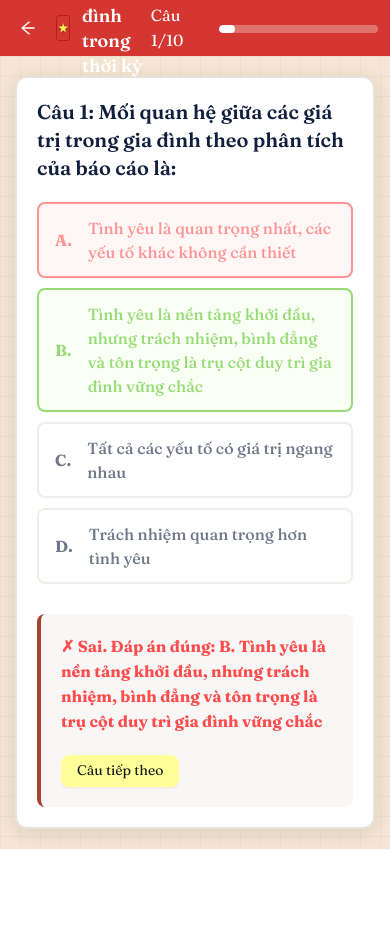
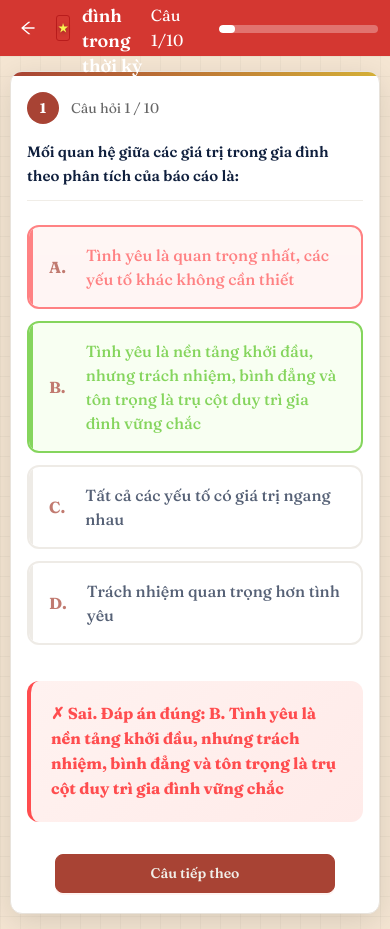
Before and after one commit to CodeCuaTienNe/Assignment_MLN131, a Next.js app: page /quiz in a window 390 px wide. Both pictures are taken after a click on the button 195 px from the left and 240 px from the top of the page. Before the commit the page ends 849 px from the top, so only its background shows below. Built offline with nearby package versions, Linux system fonts and the light colour scheme.

Commit message:
feat: enhance quiz page UI with improved loading state, question header, and responsive design adjustments

```diff
--- a/src/app/quiz/page.js
+++ b/src/app/quiz/page.js
@@ -104,8 +104,11 @@ export default function QuizPage() {
           style={{ paddingTop: "56px", minHeight: "calc(100vh - 56px)" }}
         >
           <div className="quiz-container">
-            <div style={{ textAlign: "center", padding: "50px" }}>
-              <Text>Đang tải câu hỏi...</Text>
+            <div className="quiz-loading">
+              <div className="loading-icon">📚</div>
+              <Text style={{ fontSize: "18px", color: "#0f1f3d" }}>
+                Đang tải câu hỏi...
+              </Text>
             </div>
           </div>
         </Content>
@@ -193,29 +196,45 @@ export default function QuizPage() {
         >
           <div className="quiz-container">
             <div className="quiz-completed">
+              <div className="completed-icon">🎉</div>
               <Title
                 level={2}
-                style={{ textAlign: "center", color: "#a84334" }}
+                style={{
+                  textAlign: "center",
+                  color: "#a84334",
+                  marginBottom: "8px",
+                }}
               >
-                Chúc mừng! Bạn đã hoàn thành quiz
+                Chúc mừng!
               </Title>
+              <Text
+                style={{
+                  fontSize: "18px",
+                  color: "#0f1f3d",
+                  textAlign: "center",
+                  display: "block",
+                  marginBottom: "32px",
+                }}
+              >
+                Bạn đã hoàn thành quiz
+              </Text>
               <div className="score-display">
-                <Text style={{ fontSize: "24px", fontWeight: "bold" }}>
-                  Điểm số: {score}/{totalQuestions}
+                <Text className="score-number">
+                  {score}/{totalQuestions}
                 </Text>
-                <Text style={{ fontSize: "18px", marginTop: "10px" }}>
-                  Tỷ lệ đúng: {Math.round((score / totalQuestions) * 100)}%
+                <Text className="score-percentage">
+                  {Math.round((score / totalQuestions) * 100)}%
+                </Text>
+                <Text
+                  style={{ fontSize: "14px", color: "#666", marginTop: "8px" }}
+                >
+                  Tỷ lệ đúng
                 </Text>
               </div>
               <Button
                 type="primary"
-                size="large"
                 onClick={resetQuiz}
-                style={{
-                  background: "#a84334",
-                  borderColor: "#a84334",
-                  marginTop: "20px",
-                }}
+                className="reset-button"
               >
                 Làm lại quiz
               </Button>
@@ -315,9 +334,23 @@ export default function QuizPage() {
       <Content style={{ paddingTop: "56px", minHeight: "calc(100vh - 56px)" }}>
         <div className="quiz-container">
           <div className="quiz-question">
-            <Title level={4} style={{ marginBottom: "20px", color: "#0f1f3d" }}>
-              Câu {currentQuestionIndex + 1}: {currentQuestion?.question}
-            </Title>
+            <div className="question-header">
+              <div
+                style={{
+                  display: "flex",
+                  alignItems: "center",
+                  marginBottom: "16px",
+                }}
+              >
+                <div className="question-number">
+                  {currentQuestionIndex + 1}
+                </div>
+                <Text style={{ fontSize: "14px", color: "#666" }}>
+                  Câu hỏi {currentQuestionIndex + 1} / {totalQuestions}
+                </Text>
+              </div>
+              <div className="question-title">{currentQuestion?.question}</div>
+            </div>
             <div className="quiz-options">
               {currentQuestion?.options.map((option, index) => (
                 <Button
@@ -337,15 +370,15 @@ export default function QuizPage() {
                   disabled={showAnswer}
                   block
                   style={{
-                    marginBottom: "10px",
+                    marginBottom: "12px",
                     height: "auto",
-                    padding: "12px 16px",
+                    padding: "16px 20px",
                     textAlign: "left",
                     whiteSpace: "normal",
                     fontSize: "16px",
                   }}
                 >
-                  <span style={{ fontWeight: "bold", marginRight: "8px" }}>
+                  <span className="option-letter">
                     {String.fromCharCode(65 + index)}.
                   </span>
                   {option}
@@ -353,7 +386,13 @@ export default function QuizPage() {
               ))}
             </div>
             {showAnswer && (
-              <div className="answer-feedback">
+              <div
+                className={`answer-feedback ${
+                  selectedAnswer === currentQuestion.correctAnswer
+                    ? "correct"
+                    : "incorrect"
+                }`}
+              >
                 <Text
                   style={{
                     fontSize: "16px",
@@ -371,14 +410,14 @@ export default function QuizPage() {
                   {String.fromCharCode(65 + currentQuestion.correctAnswer)}.{" "}
                   {currentQuestion.options[currentQuestion.correctAnswer]}
                 </Text>
+              </div>
+            )}
+            {showAnswer && (
+              <div className="quiz-navigation">
                 <Button
                   type="primary"
                   onClick={nextQuestion}
-                  style={{
-                    marginTop: "20px",
-                    background: "#a84334",
-                    borderColor: "#a84334",
-                  }}
+                  className="next-button"
                 >
                   {currentQuestionIndex < totalQuestions - 1
                     ? "Câu tiếp theo"
--- a/src/app/quiz/quiz.css
+++ b/src/app/quiz/quiz.css
@@ -8,7 +8,7 @@
   font-family: "Fraunces", "Inter", -apple-system, BlinkMacSystemFont,
     sans-serif;
   position: relative;
-  padding: 40px 20px;
+  padding: 20px 15px;
   display: flex;
   justify-content: center;
   align-items: flex-start;
@@ -31,17 +31,57 @@
 /* Quiz Question Container */
 .quiz-question {
   background: white;
-  border-radius: 12px;
-  padding: 30px;
-  box-shadow: 0 4px 20px rgba(0, 0, 0, 0.1);
-  max-width: 800px;
+  border-radius: 16px;
+  padding: 32px;
+  box-shadow: 0 8px 32px rgba(0, 0, 0, 0.12);
+  max-width: 900px;
   width: 100%;
-  border: 2px solid #e8e3dc;
+  border: 1px solid #e8e3dc;
+  position: relative;
+  overflow: hidden;
+}
+
+.quiz-question::before {
+  content: "";
+  position: absolute;
+  top: 0;
+  left: 0;
+  right: 0;
+  height: 4px;
+  background: linear-gradient(90deg, #a84334, #d4af37);
+}
+
+/* Question Header */
+.question-header {
+  margin-bottom: 24px;
+  padding-bottom: 16px;
+  border-bottom: 1px solid #f0ede7;
+}
+
+.question-number {
+  display: inline-flex;
+  align-items: center;
+  justify-content: center;
+  width: 40px;
+  height: 40px;
+  background: #a84334;
+  color: white;
+  border-radius: 50%;
+  font-weight: bold;
+  font-size: 16px;
+  margin-right: 12px;
+}
+
+.question-title {
+  color: #0f1f3d;
+  font-size: 18px;
+  line-height: 1.6;
+  font-weight: 600;
 }
 
 /* Quiz Options */
 .quiz-options {
-  margin-bottom: 20px;
+  margin: 24px 0;
 }
 
 .quiz-option {
@@ -50,13 +90,32 @@
   color: #0f1f3d !important;
   transition: all 0.3s ease;
   font-weight: 500;
+  border-radius: 12px;
+  margin-bottom: 12px;
+  position: relative;
+  overflow: hidden;
+}
+
+.quiz-option::before {
+  content: "";
+  position: absolute;
+  left: 0;
+  top: 0;
+  bottom: 0;
+  width: 4px;
+  background: #e8e3dc;
+  transition: all 0.3s ease;
 }
 
 .quiz-option:hover:not(:disabled) {
   border-color: #a84334 !important;
-  background: #f9f7f5 !important;
+  background: #fefefe !important;
   transform: translateY(-2px);
-  box-shadow: 0 4px 12px rgba(168, 67, 52, 0.15);
+  box-shadow: 0 6px 20px rgba(168, 67, 52, 0.15);
+}
+
+.quiz-option:hover:not(:disabled)::before {
+  background: #a84334;
 }
 
 .quiz-option.selected {
@@ -65,10 +124,18 @@
   color: #a84334 !important;
 }
 
+.quiz-option.selected::before {
+  background: #a84334;
+}
+
 .quiz-option.correct {
   border-color: #52c41a !important;
   background: #f6ffed !important;
   color: #52c41a !important;
+}
+
+.quiz-option.correct::before {
+  background: #52c41a;
 }
 
 .quiz-option.incorrect {
@@ -77,51 +144,220 @@
   color: #ff4d4f !important;
 }
 
+.quiz-option.incorrect::before {
+  background: #ff4d4f;
+}
+
 .quiz-option:disabled {
-  opacity: 0.6;
+  opacity: 0.7;
+}
+
+.option-letter {
+  font-weight: bold;
+  margin-right: 12px;
+  color: #a84334;
+  font-size: 16px;
 }
 
 /* Answer Feedback */
 .answer-feedback {
-  margin-top: 20px;
+  margin-top: 24px;
   padding: 20px;
-  background: #f9f7f5;
+  background: linear-gradient(135deg, #f9f7f5 0%, #f0ede7 100%);
+  border-radius: 12px;
+  border-left: 4px solid #a84334;
+  position: relative;
+}
+
+.answer-feedback.correct {
+  background: linear-gradient(135deg, #f6ffed 0%, #e8f5e8 100%);
+  border-left-color: #52c41a;
+}
+
+.answer-feedback.incorrect {
+  background: linear-gradient(135deg, #fff2f0 0%, #ffebe9 100%);
+  border-left-color: #ff4d4f;
+}
+
+/* Navigation Buttons */
+.quiz-navigation {
+  margin-top: 32px;
+  display: flex;
+  justify-content: center;
+  gap: 16px;
+}
+
+.next-button {
+  background: #a84334 !important;
+  border-color: #a84334 !important;
+  color: var(--cream-200) !important;
   border-radius: 8px;
-  border-left: 4px solid #a84334;
+  font-weight: 600;
+  padding: 8px 24px;
+  height: auto;
+  transition: all 0.3s ease;
+}
+
+.next-button:hover {
+  background: #8b3a2b !important;
+  border-color: #8b3a2b !important;
+  color: var(--cream-200) !important;
+  transform: translateY(-1px);
+  box-shadow: 0 4px 12px rgba(168, 67, 52, 0.3);
 }
 
 /* Quiz Completed */
 .quiz-completed {
   background: white;
-  border-radius: 12px;
-  padding: 40px;
-  box-shadow: 0 4px 20px rgba(0, 0, 0, 0.1);
+  border-radius: 16px;
+  padding: 48px 32px;
+  box-shadow: 0 8px 32px rgba(0, 0, 0, 0.12);
   max-width: 600px;
   width: 100%;
   text-align: center;
-  border: 2px solid #e8e3dc;
+  border: 1px solid #e8e3dc;
+  position: relative;
+  overflow: hidden;
+}
+
+.quiz-completed::before {
+  content: "";
+  position: absolute;
+  top: 0;
+  left: 0;
+  right: 0;
+  height: 4px;
+  background: linear-gradient(90deg, #a84334, #d4af37);
+}
+
+.completed-icon {
+  font-size: 64px;
+  margin-bottom: 16px;
 }
 
 .score-display {
-  margin: 30px 0;
+  margin: 32px 0;
+  padding: 24px;
+  background: linear-gradient(135deg, #f9f7f5 0%, #f0ede7 100%);
+  border-radius: 12px;
+  border: 1px solid #e8e3dc;
 }
 
 .score-display .ant-typography {
   display: block;
-  margin-bottom: 10px;
+  margin-bottom: 8px;
+}
+
+.score-number {
+  font-size: 48px !important;
+  font-weight: bold !important;
+  color: #a84334 !important;
+  margin: 16px 0 !important;
+}
+
+.score-percentage {
+  font-size: 24px !important;
+  color: #0f1f3d !important;
+  font-weight: 600 !important;
+}
+
+.reset-button {
+  background: #a84334 !important;
+  border-color: #a84334 !important;
+  border-radius: 8px;
+  font-weight: 600;
+  color: var(--cream-200) !important;
+  padding: 12px 32px;
+  height: auto;
+  font-size: 16px;
+  margin-top: 24px;
+  transition: all 0.3s ease;
+}
+
+.reset-button:hover {
+  background: #8b3a2b !important;
+  border-color: #8b3a2b !important;
+  transform: translateY(-1px);
+  box-shadow: 0 4px 12px rgba(168, 67, 52, 0.3);
+}
+
+/* Loading State */
+.quiz-loading {
+  text-align: center;
+  padding: 60px 20px;
+}
+
+.loading-icon {
+  font-size: 48px;
+  color: #a84334;
+  margin-bottom: 16px;
 }
 
 /* Responsive Design */
 @media (max-width: 768px) {
   .quiz-container {
-    padding: 20px 15px;
+    padding: 15px 10px;
   }
 
   .quiz-question {
-    padding: 20px;
+    padding: 24px 20px;
+    border-radius: 12px;
   }
 
   .quiz-completed {
-    padding: 30px 20px;
+    padding: 32px 20px;
+    border-radius: 12px;
+  }
+
+  .question-title {
+    font-size: 16px;
+  }
+
+  .quiz-option {
+    margin-bottom: 8px;
+  }
+
+  .quiz-navigation {
+    flex-direction: column;
+    align-items: center;
+  }
+
+  .next-button,
+  .reset-button {
+    width: 100%;
+    max-width: 280px;
+  }
+
+  .score-number {
+    font-size: 36px !important;
+  }
+
+  .score-percentage {
+    font-size: 20px !important;
   }
 }
+
+@media (max-width: 480px) {
+  .quiz-question {
+    padding: 20px 16px;
+  }
+
+  .quiz-completed {
+    padding: 24px 16px;
+  }
+
+  .question-header {
+    margin-bottom: 16px;
+    padding-bottom: 12px;
+  }
+
+  .question-number {
+    width: 32px;
+    height: 32px;
+    font-size: 14px;
+  }
+
+  .question-title {
+    font-size: 15px;
+  }
+}
```
